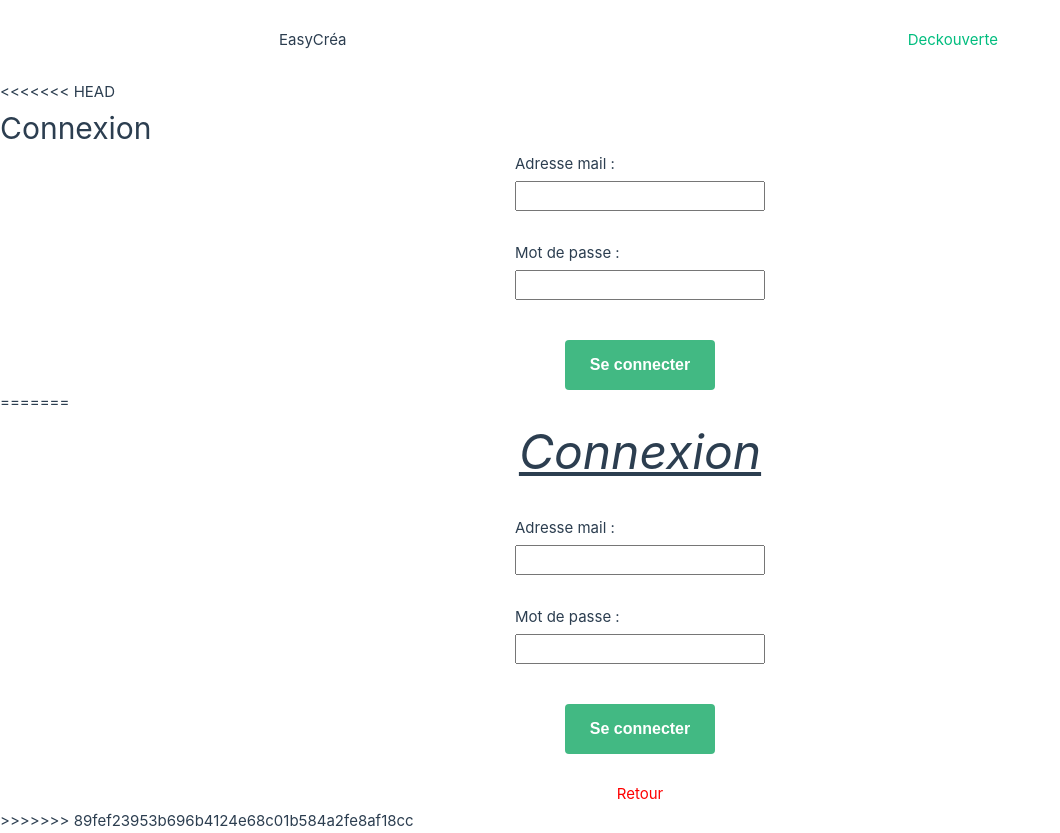
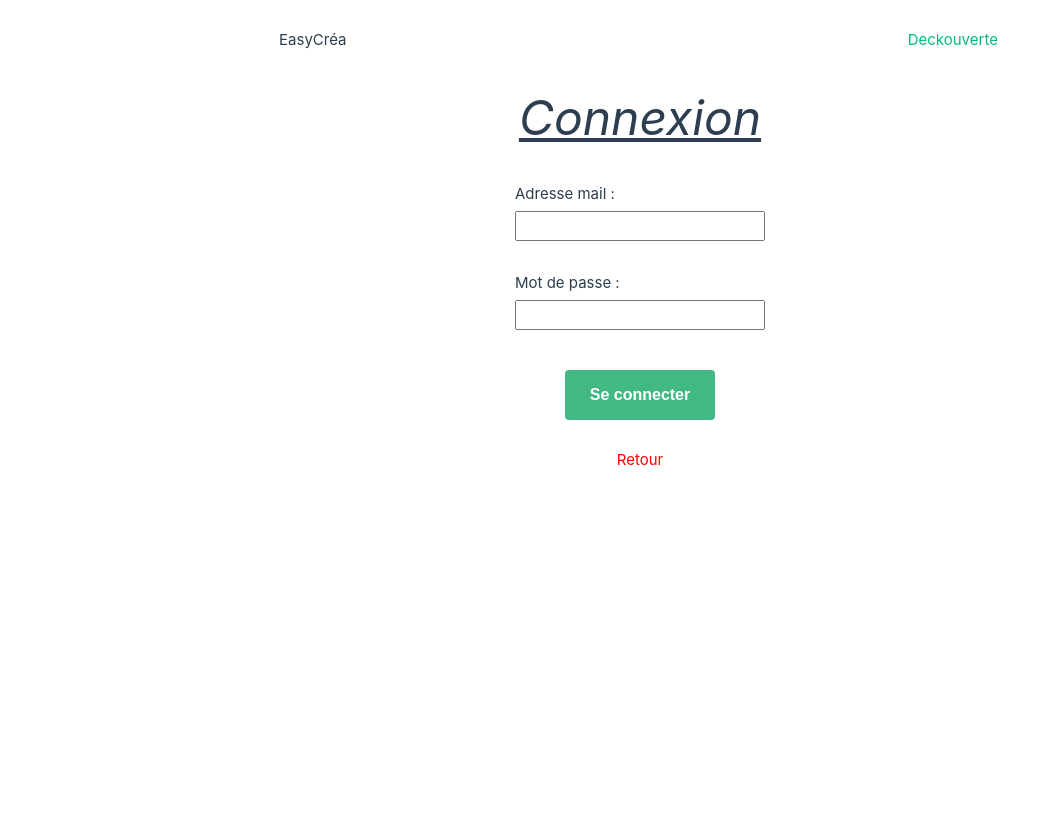
Before and after one commit to PetitMais/EasyCrea_Vue, a Vue app: page /connexion in a window 1280 px wide. Shown: the whole page, without its empty margins (0-1060 px from the left). After the commit the page ends 800 px from the top, so only its background shows below. Built offline with nearby package versions, Linux system fonts and the light colour scheme.

Commit message:
fix conflict connexion page

```diff
--- a/src/views/ConnexionView.vue
+++ b/src/views/ConnexionView.vue
@@ -182,21 +182,6 @@ async function handleSubmit(event) {
 </script>
 
 <template>
-<<<<<<< HEAD
-  <h1 class="titre__view">Connexion {{ choiceRank }}</h1>
-  <form @submit="handleSubmit" class="connexion">
-    <label>
-      Adresse mail :
-      <input type="email" v-model="email" required>
-    </label>
-    <label>
-      Mot de passe :
-      <input type="password" v-model="password" required>
-    </label>
-    <button type="submit">Se connecter</button>
-    <p v-if="errorMessage" class="error">{{ errorMessage }}</p>
-  </form>
-=======
   <section>
     <h1 class="titre__view">Connexion</h1>
     <form @submit="handleSubmit" class="connexion">
@@ -218,7 +203,6 @@ async function handleSubmit(event) {
   </section>
 
 
->>>>>>> 89fef23953b696b4124e68c01b584a2fe8af18cc
 
 </template>
 
```
